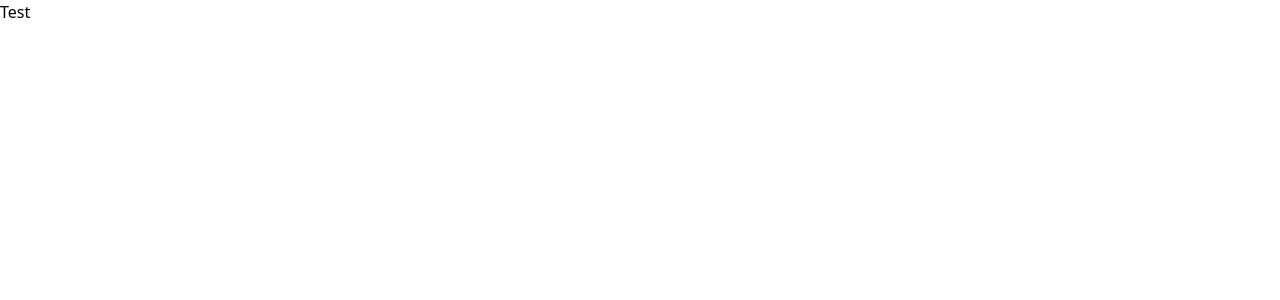
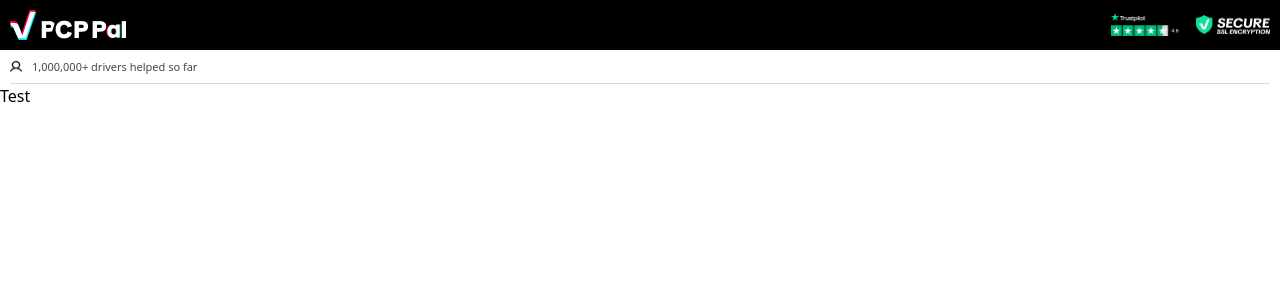
Before and after one commit to ElJefe111944/tgg-pcp-pal, a Next.js app: page / in a window 1280 px wide. Shown: the top 300 px of the page. Built offline with nearby package versions, Linux system fonts and the light colour scheme; a web font is replaced by a local one.

Commit message:
Header component imported into layout

```diff
--- a/src/app/layout.tsx
+++ b/src/app/layout.tsx
@@ -1,6 +1,8 @@
 import type { Metadata } from "next";
 import { TikTok_Sans } from "next/font/google"
 import "./globals.css";
+
+import { Header } from "./components/Header";
 
 
 export const metadata: Metadata = {
@@ -22,7 +24,10 @@ export default function RootLayout({
   return (
     <html lang="en">
        <body className={ tiktokSans.className }>
-        {children}
+        <Header />
+        <main className="w-full max-w-md">
+          {children}
+        </main>
       </body>
     </html>
   );
```
